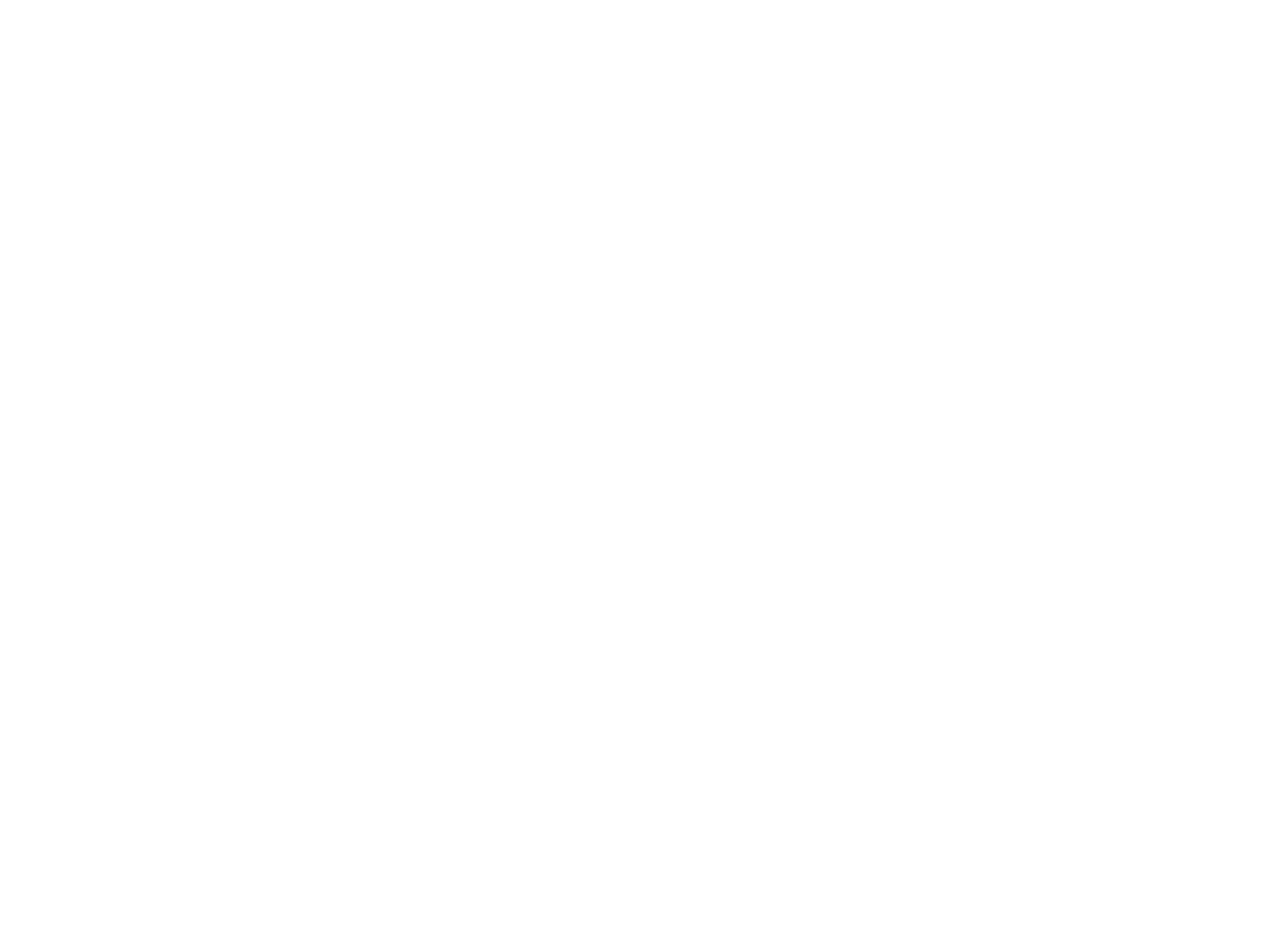
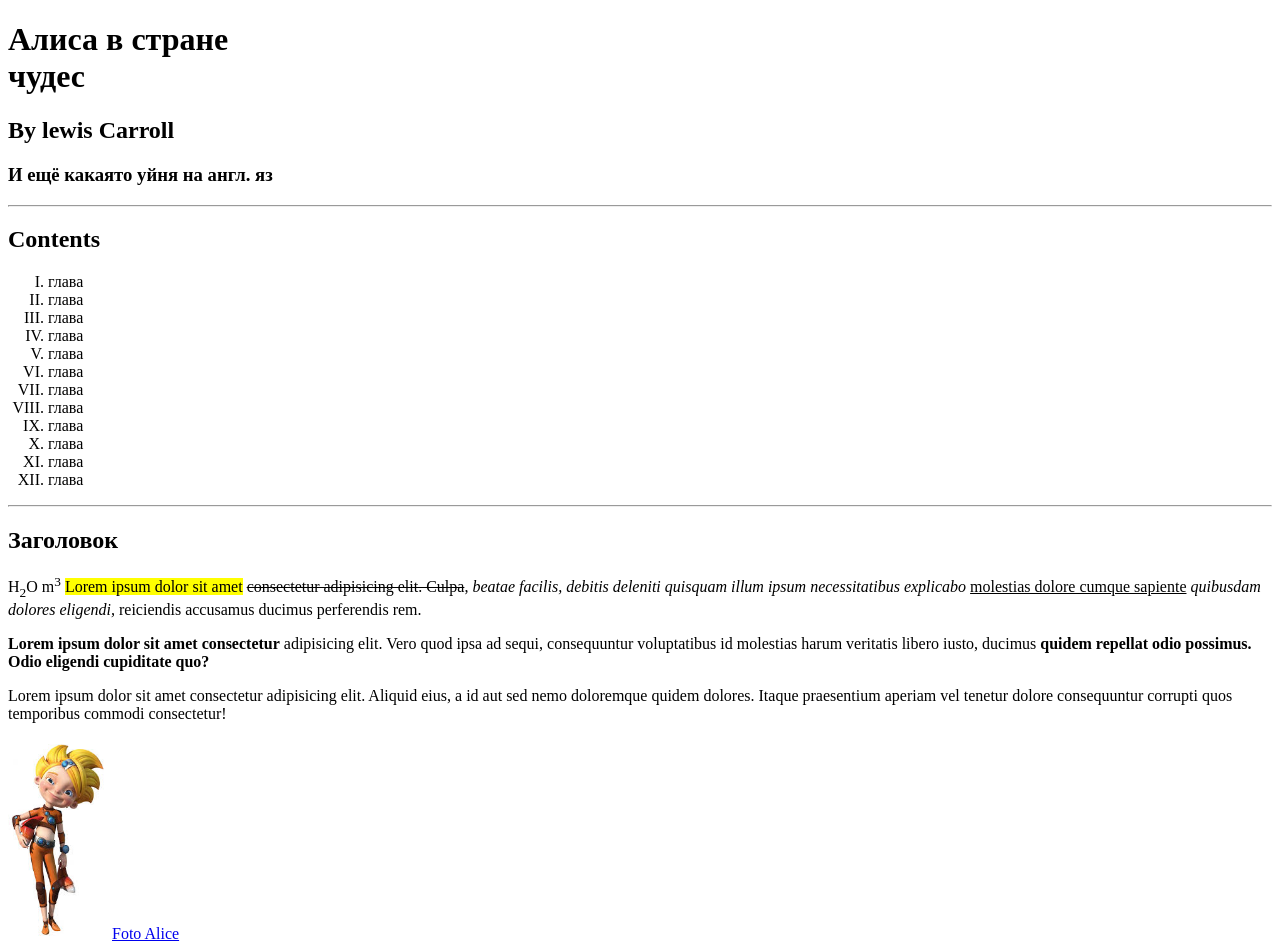
Before and after one commit to DOCLORANT/webdev_2019, a plain HTML site: page src/index.html in a window 1280 px wide. Before the commit the page ends 800 px from the top, so only its background shows below. Drawn offline with Linux system fonts and the light colour scheme.

Commit message:
Продолжил изучение тегов, сверстал первую страницу книги Алиса в стране чудес

```diff
--- a/src/index.html
+++ b/src/index.html
@@ -7,14 +7,68 @@
     <meta http-equiv="X-UA-Compatible" content="ie=edge">
     <meta name="description" content="This is my first page">
     <meta name="author" content="LorDoc">
-    <title>lesson_7</title>
+    <title>lesson_8</title>
 </head>
 
 <body>
 
-    <head></head>
-    <main></main>
-    <footer></footer>
+    <head>
+
+    </head>
+    <main>
+        <h1>Алиса в стране<br>чудес</h1>
+        <h2>By lewis Carroll</h2>
+        <h3>И ещё какаято уйня на англ. яз</h3>
+        <hr>
+        <h2>Contents</h2>
+        <ol type="I" start="1">
+            <li>глава</li>
+            <li>глава</li>
+            <li>глава</li>
+            <li>глава</li>
+            <li>глава</li>
+            <li>глава</li>
+            <li>глава</li>
+            <li>глава</li>
+            <li>глава</li>
+            <li>глава</li>
+            <li>глава</li>
+            <li>глава</li>
+        </ol>
+        <hr>
+        <h2>Заголовок</h2>
+        <p>
+            H<sub>2</sub>O m<sup>3</sup>
+            <mark>Lorem ipsum dolor sit amet</mark> <s>consectetur adipisicing elit. Culpa</s>, <i>beatae facilis,
+                debitis
+                deleniti quisquam
+                illum ipsum necessitatibus explicabo</i> <u>molestias dolore cumque sapiente</u> <em>quibusdam dolores
+                eligendi,</em>
+            reiciendis
+            accusamus ducimus perferendis rem.
+        </p>
+        <p>
+            <b>Lorem ipsum dolor sit amet consectetur</b> adipisicing elit. Vero quod ipsa ad sequi, consequuntur
+            voluptatibus
+            id molestias harum veritatis libero iusto, ducimus <strong>quidem repellat odio possimus. Odio eligendi
+                cupiditate
+                quo?</strong>
+        </p>
+        <p>
+            Lorem ipsum dolor sit amet consectetur adipisicing elit. Aliquid eius, a id aut sed nemo doloremque quidem
+            dolores. Itaque praesentium aperiam vel tenetur dolore consequuntur corrupti quos temporibus commodi
+            consectetur!
+        </p>
+        <div>
+            <img src="./img/alice.jpg" alt="фото Алисы в стране чудес" width="100px" height="200px">
+            <a
+                href="https://www.google.com/search?biw=550&bih=489&tbm=isch&sxsrf=ACYBGNTwLekzabpbkv-FtuU9lf_j19fnmg%3A1575893688832&sa=1&ei=uDruXbSoMsCGk74PiO2MgAo&q=%D0%90%D0%BB%D0%B8%D1%81%D0%B0+%D0%B2+%D1%81%D1%82%D1%80%D0%B0%D0%BD%D0%B5+%D1%87%D1%83%D0%B4%D0%B5%D1%81+jpg&oq=%D0%90%D0%BB%D0%B8%D1%81%D0%B0+%D0%B2+%D1%81%D1%82%D1%80%D0%B0%D0%BD%D0%B5+%D1%87%D1%83%D0%B4%D0%B5%D1%81+jpg&gs_l=img.3...360411.367914..369541...1.0..0.247.3472.0j11j7......0....1..gws-wiz-img.......35i39.Uh4ybk7dlMs&ved=0ahUKEwi05Jq8xajmAhVAw8QBHYg2A6AQ4dUDCAc&uact=5#imgrc=TSOdhGot1SdurM:">Foto
+                Alice</a>
+        </div>
+    </main>
+    <footer>
+
+    </footer>
 </body>
 
 </html>
```
Also changed, not shown: src/img/alice.jpg (added).
